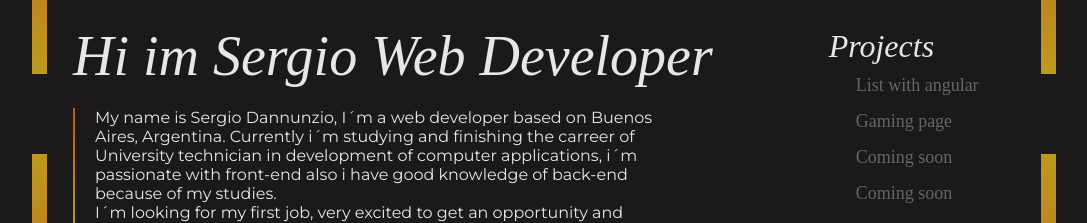
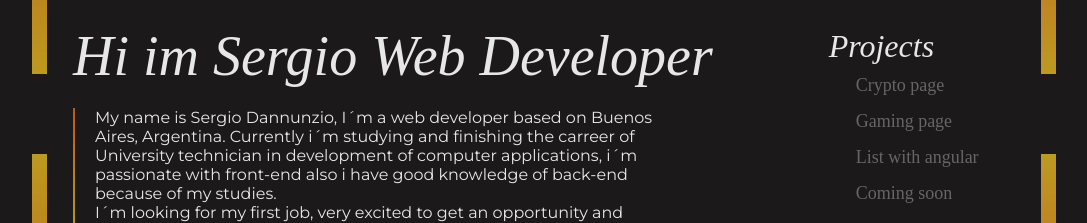
Before and after one commit to Sergio-Dannunzio/Portfolio, an Angular app: page / in a window 1280 px wide. Shown: the part 286-509 px from the top of the page, without its empty margins (96-1183 px from the left). Built offline with nearby package versions, Linux system fonts and the light colour scheme.

Commit message:
agrego pagina nueva

```diff
--- a/src/app/main/home/home.component.html
+++ b/src/app/main/home/home.component.html
@@ -61,11 +61,11 @@
             </div>
             <div class="projects">
               <h2>Projects</h2>
-              <a href="https://sergio-dannunzio.github.io/manos-a-la-obra-3/" target="_blank">List with angular</a>
+              <a href="https://sergio-dannunzio.github.io/crypto-tracker.github.io/" target="_blank">Crypto page</a>
 
               <a href="https://sergio-dannunzio.github.io/Interfaces/Entregable%204/Home.html" target="_blank">Gaming page</a>
 
-              <a>Coming soon</a>
+              <a href="https://sergio-dannunzio.github.io/manos-a-la-obra-3/" target="_blank">List with angular</a>
 
               <a>Coming soon</a>
             </div>
```
